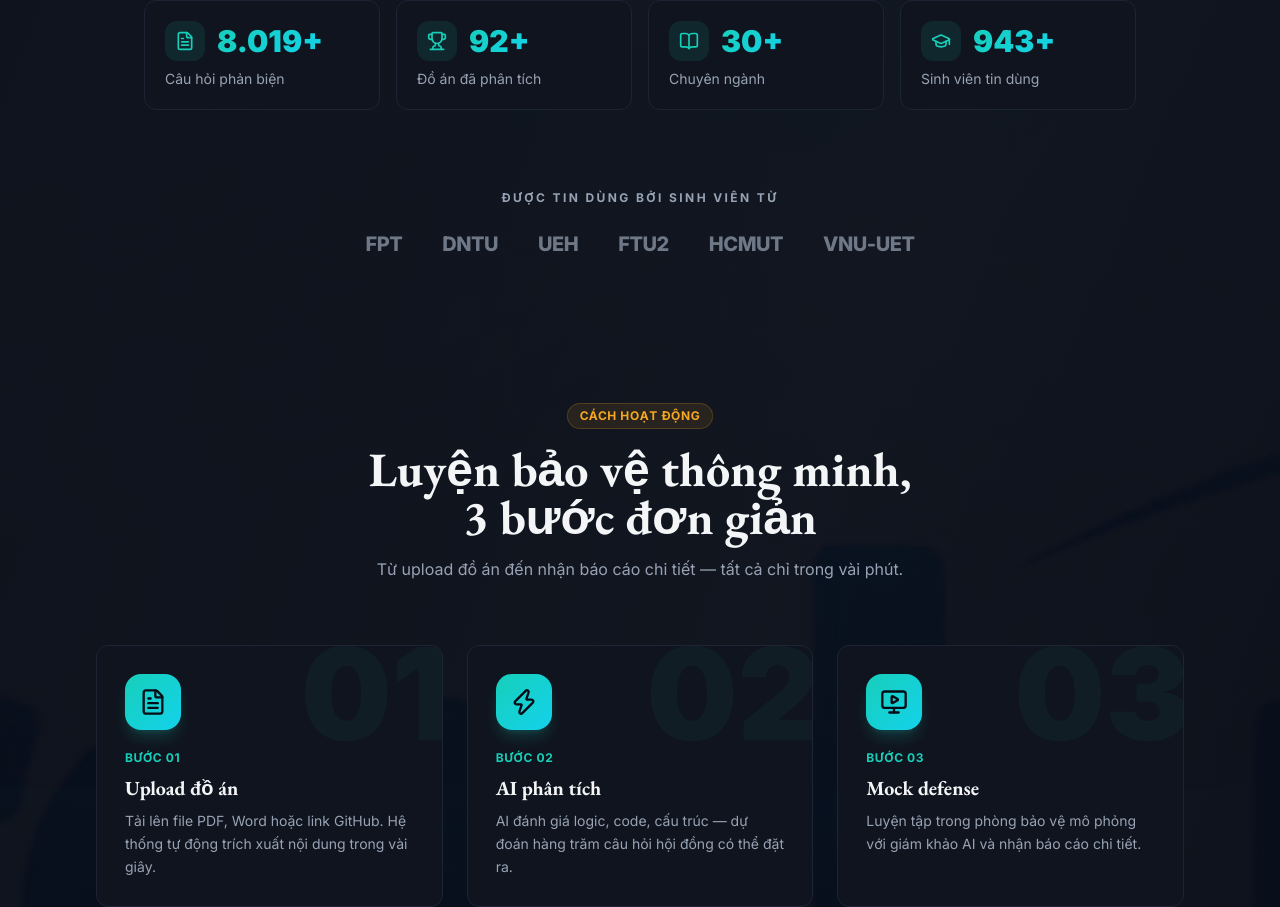
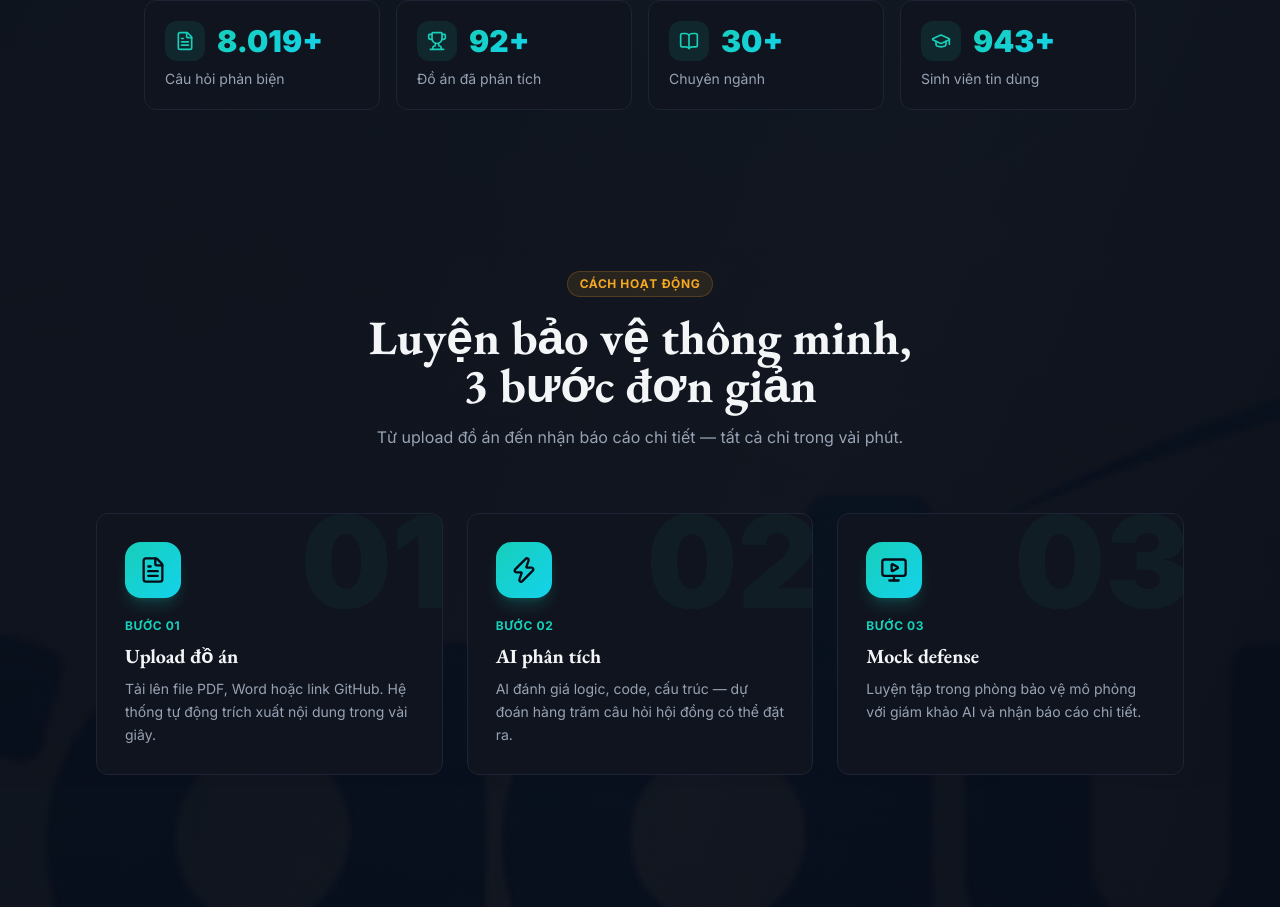
Before and after one commit to DamThanQuy/DefendAI, a Next.js app in the folder apps/web/: page / in a window 1280 px wide. Shown: the part 813-1720 px from the top of the page. Built offline with nearby package versions, Linux system fonts and the light colour scheme; no server answers.

Commit message:
chore(web): remove trusted-by universities strip from landing page

```diff
--- a/apps/web/src/app/page.tsx
+++ b/apps/web/src/app/page.tsx
@@ -69,8 +69,6 @@ const FEATURES = [
     desc: "Luyện tập trên điện thoại, tablet hay laptop — giao diện tự thích nghi mượt mà.",
   },
 ];
-
-const UNIVERSITIES = ["FPT", "DNTU", "UEH", "FTU2", "HCMUT", "VNU-UET"];
 
 export default function LandingPage() {
   const { isAuthed } = useAuth();
@@ -168,27 +166,6 @@ export default function LandingPage() {
                 </div>
                 <div className="text-sm text-muted-foreground">{s.label}</div>
               </motion.div>
-            ))}
-          </div>
-        </div>
-      </section>
-
-      {/* Trusted by */}
-      <section className="relative z-10 pb-16">
-        <div className="container mx-auto px-4 max-w-5xl">
-          <div className="text-center mb-6">
-            <p className="text-xs font-bold uppercase tracking-[0.2em] text-muted-foreground">
-              Được tin dùng bởi sinh viên từ
-            </p>
-          </div>
-          <div className="flex flex-wrap items-center justify-center gap-x-10 gap-y-4 opacity-70">
-            {UNIVERSITIES.map((u) => (
-              <span
-                key={u}
-                className="text-lg md:text-xl font-extrabold tracking-tight text-muted-foreground hover:text-foreground transition-colors"
-              >
-                {u}
-              </span>
             ))}
           </div>
         </div>
```
